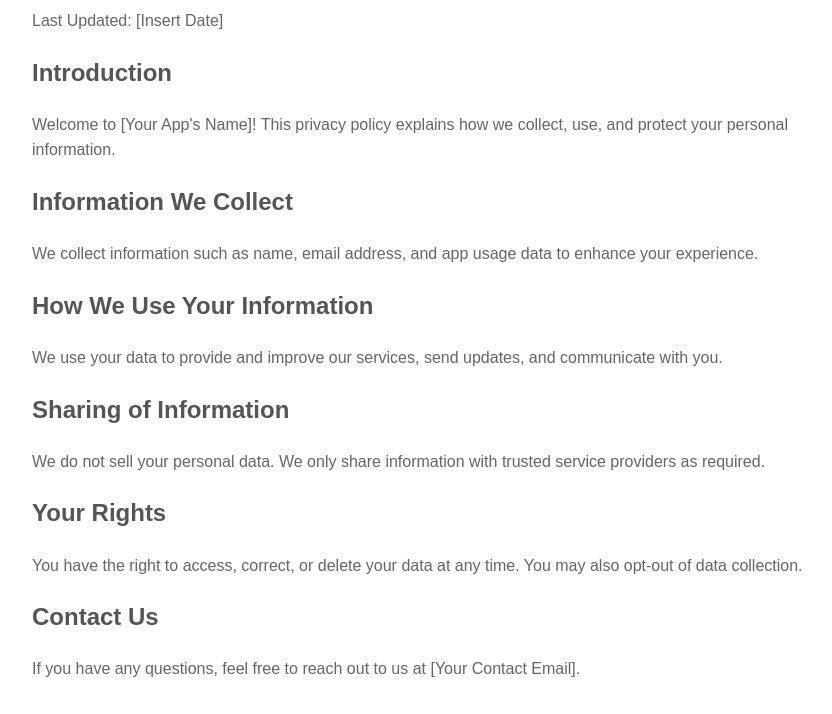
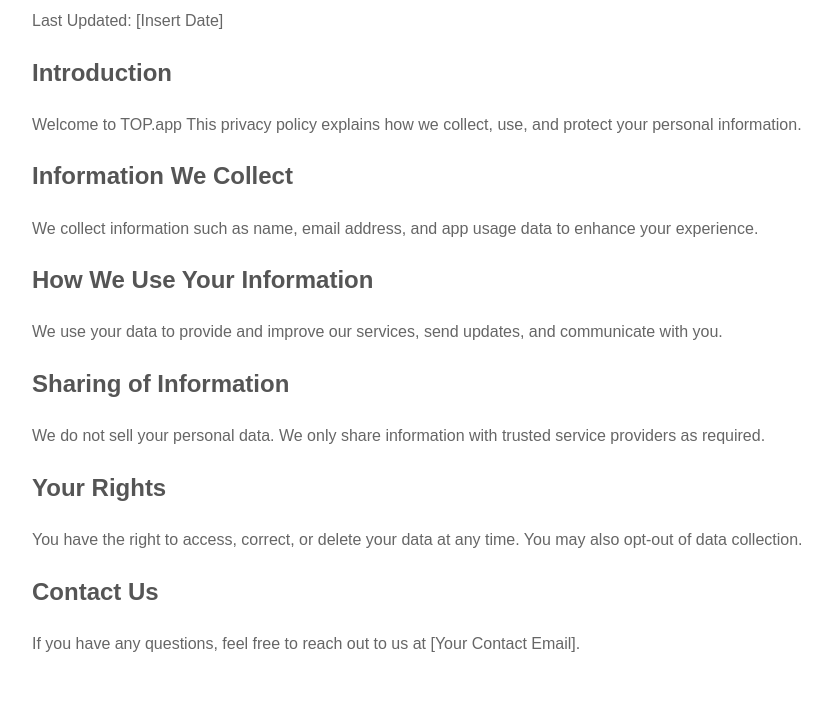
Before and after one commit to kadokan81/privacy-policy, a plain HTML site: page main.html in a window 1280 px wide. Shown: the part 86-800 px from the top of the page, without its empty margins (208-1040 px from the left). Drawn offline with Linux system fonts and the light colour scheme.

Commit message:
Update main.html

```diff
--- a/main.html
+++ b/main.html
@@ -27,7 +27,7 @@
     <p>Last Updated: [Insert Date]</p>
 
     <h2>Introduction</h2>
-    <p>Welcome to [Your App's Name]! This privacy policy explains how we collect, use, and protect your personal information.</p>
+    <p>Welcome to TOP.app This privacy policy explains how we collect, use, and protect your personal information.</p>
 
     <h2>Information We Collect</h2>
     <p>We collect information such as name, email address, and app usage data to enhance your experience.</p>
```
